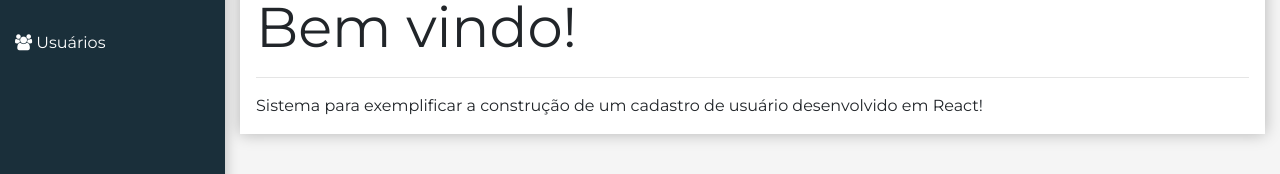
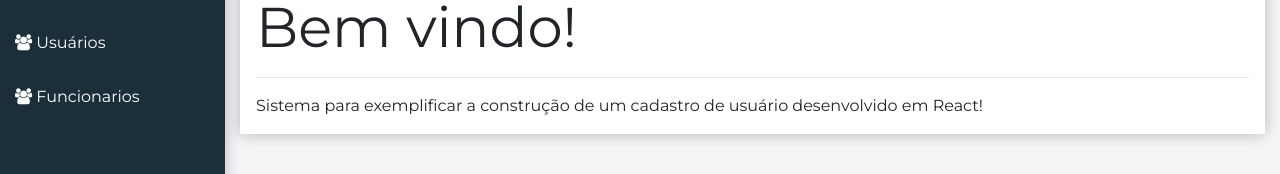
Before and after one commit to analistaatila/Cadastro-Cliente-ReactJs-Crud, a React (Create React App) app: page / in a window 1280 px wide. Shown: the part 143-317 px from the top of the page. Built offline with nearby package versions, Linux system fonts and the light colour scheme.

Commit message:
add nav funcionarios

```diff
--- a/src/components/template/Nav.jsx
+++ b/src/components/template/Nav.jsx
@@ -7,5 +7,6 @@ export default props =>
         <nav className="menu">
             <NavItem path='/' icon='home' name='Início' />
             <NavItem path='/users' icon='users' name='Usuários' />
+            <NavItem path='/Funcionarios' icon='users' name='Funcionarios'/>
         </nav>
     </aside>
```
